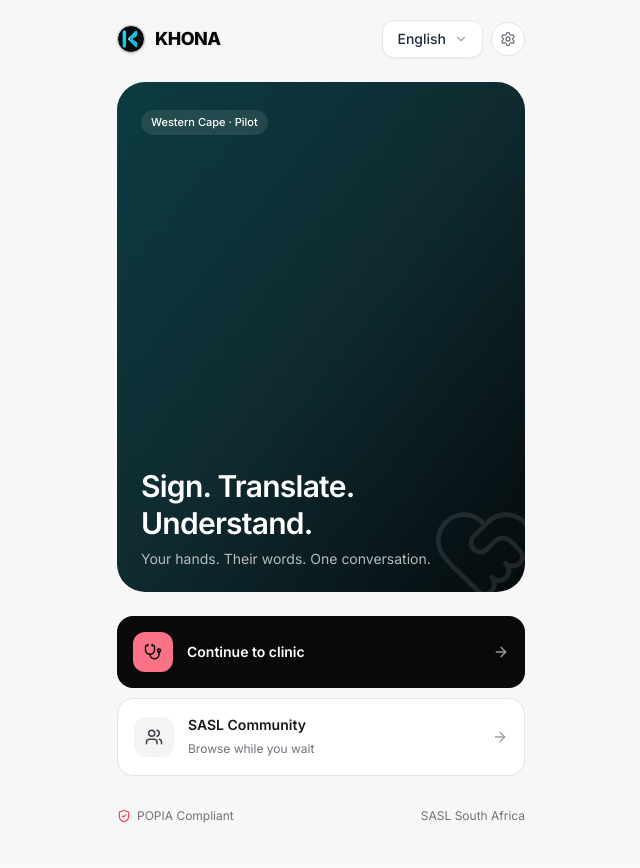
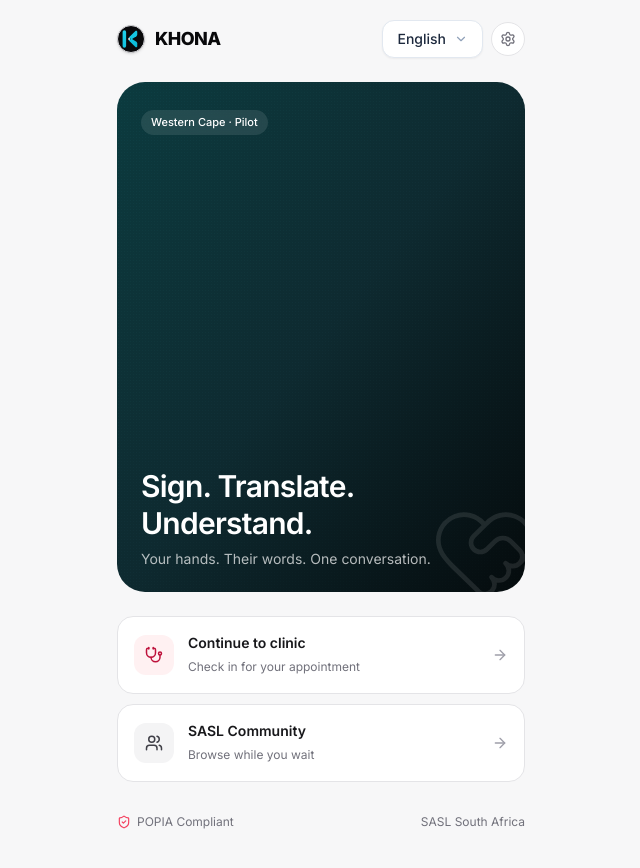
Before and after one commit to Mihleza13/KHONA, a React (Vite) app: page / in a window 1280 px wide. Shown: the whole page, without its empty margins (319-959 px from the left). Built offline with nearby package versions, Linux system fonts and the light colour scheme.

Commit message:
Make Continue to clinic and SASL Community buttons visually consistent on welcome screen (same card style, same icon+title+subtitle layout)

```diff
--- a/src/components/WelcomeScreen.tsx
+++ b/src/components/WelcomeScreen.tsx
@@ -94,17 +94,30 @@ export const WelcomeScreen: React.FC<WelcomeScreenProps> = ({
             type="button"
             id="welcome-btn-clinic"
             onClick={() => handleClinicClick?.()}
-            className="w-full group rounded-2xl p-4 bg-zinc-950 dark:bg-white text-white dark:text-zinc-950 transition-all duration-150 cursor-pointer flex items-center justify-between gap-4 active:scale-[0.99]"
+            className={`w-full group rounded-2xl p-4 border transition-all duration-150 cursor-pointer flex items-center justify-between gap-4 active:scale-[0.99] ${
+              isDark
+                ? 'bg-[#12161d] hover:bg-[#171c25] border-zinc-800 text-white'
+                : 'bg-white hover:bg-zinc-50 border-zinc-200 text-zinc-900'
+            }`}
           >
             <div className="flex items-center gap-3.5">
-              <div className="w-10 h-10 rounded-xl bg-cyan-400 flex items-center justify-center text-zinc-950 shrink-0">
+              <div
+                className={`w-10 h-10 rounded-xl flex items-center justify-center shrink-0 ${
+                  isDark ? 'bg-cyan-500/20 text-cyan-400' : 'bg-cyan-50 text-cyan-700'
+                }`}
+              >
                 <Stethoscope className="w-4.5 h-4.5" />
               </div>
-              <span className="text-sm font-semibold text-left">
-                {t.welcome?.continueToClinic || 'Continue to clinic'}
-              </span>
+              <div className="text-left">
+                <span className="text-sm font-semibold block">
+                  {t.welcome?.continueToClinic || 'Continue to clinic'}
+                </span>
+                <span className={`text-xs font-normal ${isDark ? 'text-zinc-500' : 'text-zinc-500'}`}>
+                  Check in for your appointment
+                </span>
+              </div>
             </div>
-            <ArrowRight className="w-4 h-4 opacity-60 group-hover:translate-x-0.5 transition-transform" />
+            <ArrowRight className={`w-4 h-4 ${isDark ? 'text-zinc-500' : 'text-zinc-400'} group-hover:translate-x-0.5 transition-transform`} />
           </button>
 
           <button
```
